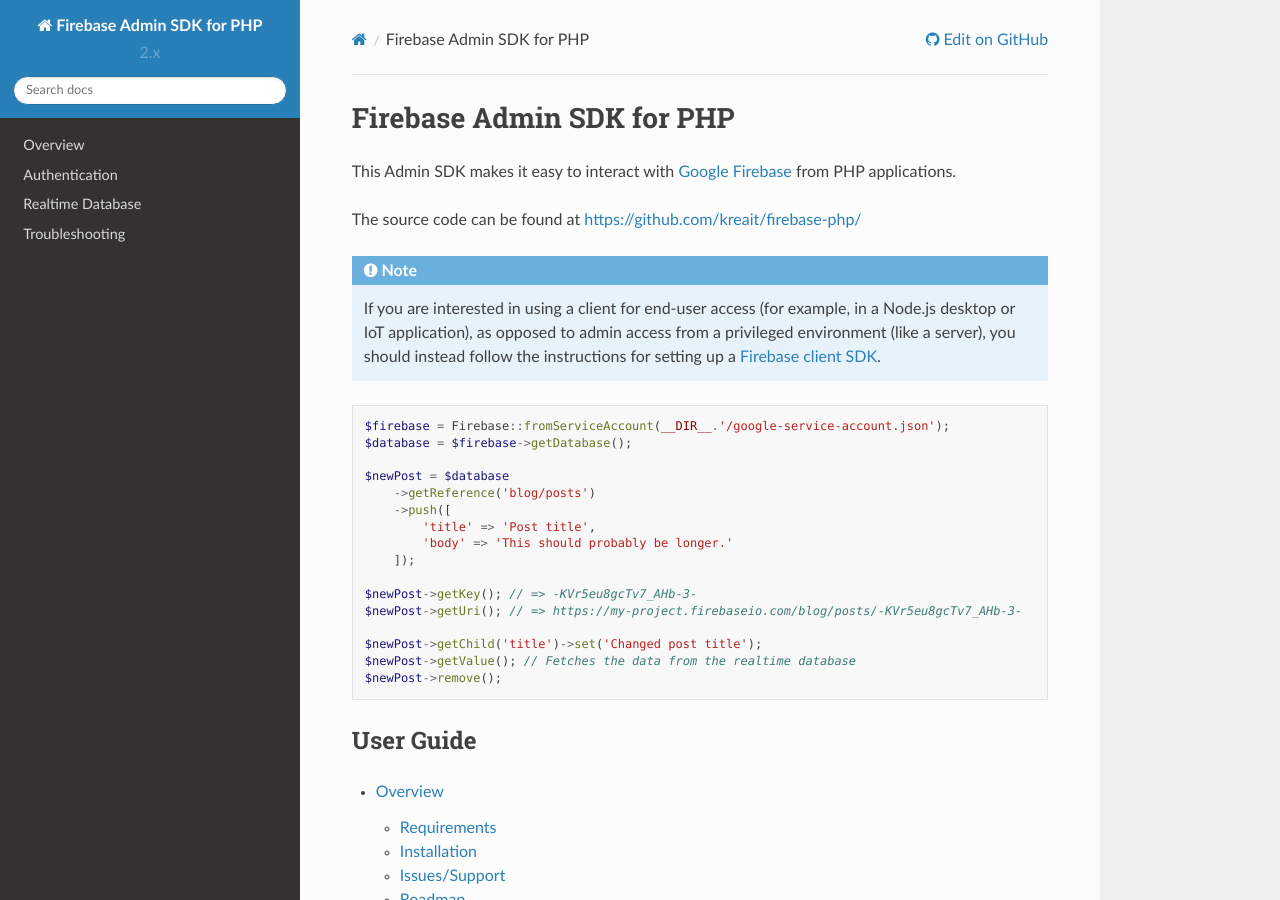
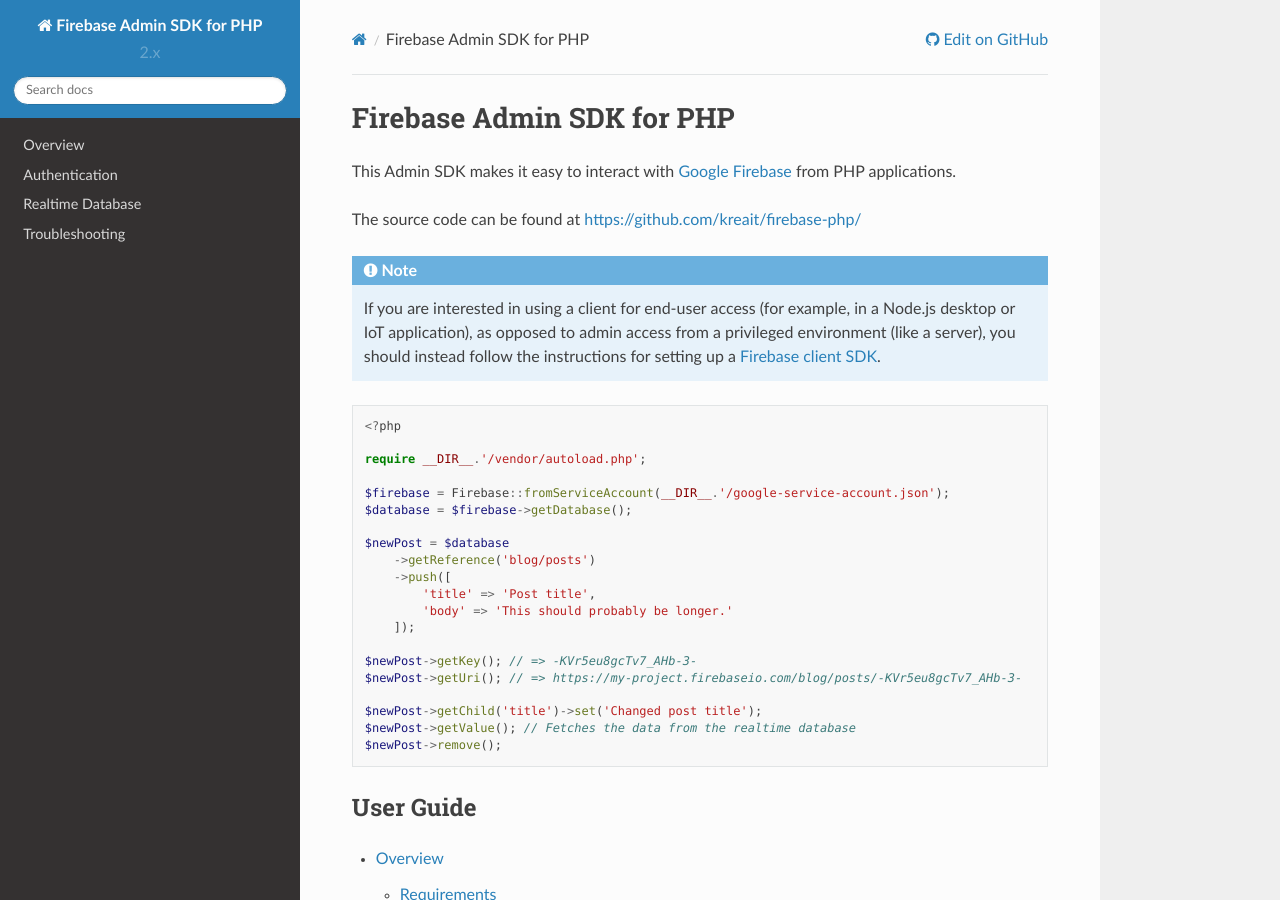
Before and after one commit to kreait/firebase-php, a Sphinx documentation site: the page built from docs/index.rst, in a window 1280 px wide and 900 px high. Built offline with Sphinx 7.4.7 and the Read the Docs theme 2.0.0, drawn with Linux system fonts in a browser that asks for light colours.

Commit message:
Add PHP header and require statement to examples

```diff
--- a/docs/index.rst
+++ b/docs/index.rst
@@ -16,6 +16,10 @@
     `Firebase client SDK <https://firebase.google.com/docs/>`_.
 
 .. code-block:: php
+
+    <?php
+
+    require __DIR__.'/vendor/autoload.php';
 
     $firebase = Firebase::fromServiceAccount(__DIR__.'/google-service-account.json');
     $database = $firebase->getDatabase();
--- a/docs/overview.rst
+++ b/docs/overview.rst
@@ -52,7 +52,9 @@
 
 .. code-block:: php
 
-    require 'vendor/autoload.php';
+    <?php
+
+    require __DIR__.'/vendor/autoload.php';
 
 You can find out more on how to install Composer, configure autoloading, and
 other best-practices for defining dependencies at
```
